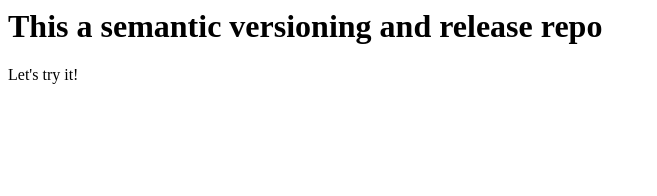
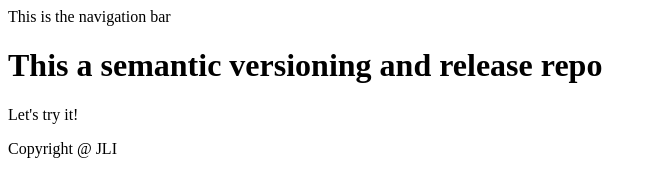
Before and after one commit to JeremieLitzler/semantic-release-tests, a website: page index.html in a window 1280 px wide. Shown: the whole page, without its empty margins (0-657 px from the left). Drawn offline with Linux system fonts and the light colour scheme.

Commit message:
feat!: use proper HTML semantics (#5)

```diff
--- a/index.html
+++ b/index.html
@@ -5,7 +5,11 @@
     <title>Semantic Release Tests</title>
   </head>
   <body>
-    <h1>This a semantic versioning and release repo</h1>
-    <p>Let's try it!</p>
+    <header><nav>This is the navigation bar</nav></header>
+    <main>
+      <h1>This a semantic versioning and release repo</h1>
+      <p>Let's try it!</p>
+    </main>
+    <footer>Copyright @ JLI</footer>
   </body>
 </html>
```
